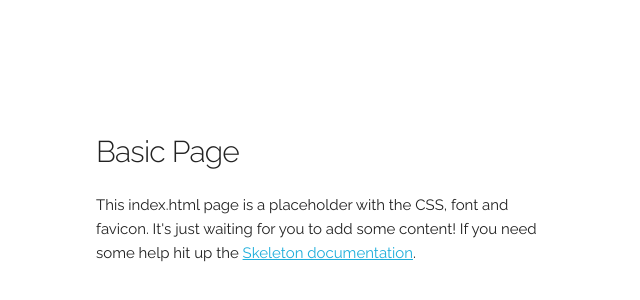
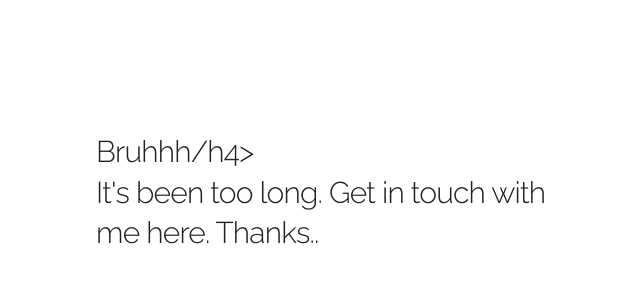
Before and after one commit to lvmvr/lvmvr.github.io, a plain HTML site: page index.html in a window 1280 px wide. Shown: the part 108-408 px from the top of the page, without its empty margins (64-704 px from the left). Drawn offline with Linux system fonts and the light colour scheme.

Commit message:
Add welcome heading.

```diff
--- a/index.html
+++ b/index.html
@@ -34,8 +34,8 @@
   <div class="container">
     <div class="row">
       <div class="one-half column" style="margin-top: 25%">
-        <h4>Basic Page</h4>
-        <p>This index.html page is a placeholder with the CSS, font and favicon. It's just waiting for you to add some content! If you need some help hit up the <a href="http://www.getskeleton.com">Skeleton documentation</a>.</p>
+        <h4>Bruhhh/h4>
+        <p>It's been too long. Get in touch with me here. Thanks.</a>.</p>
       </div>
     </div>
   </div>
```
